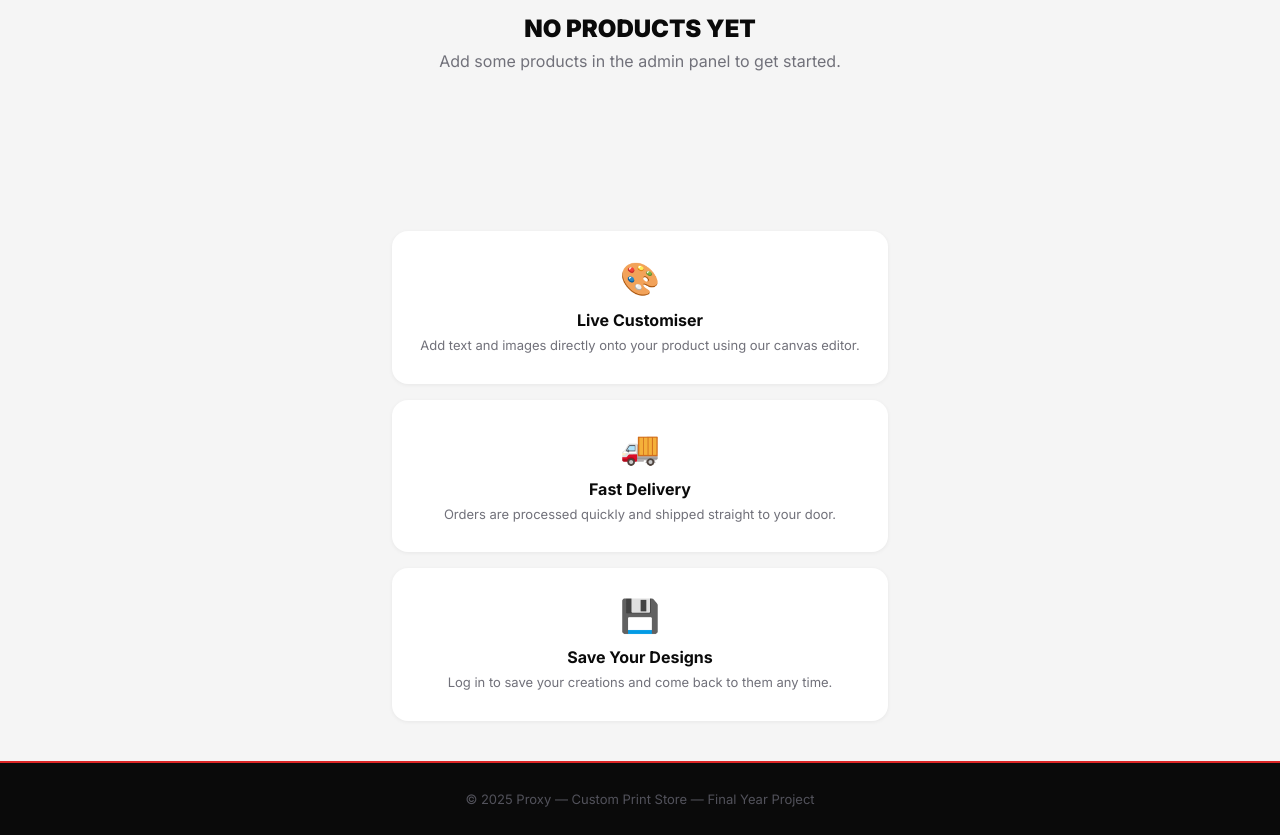
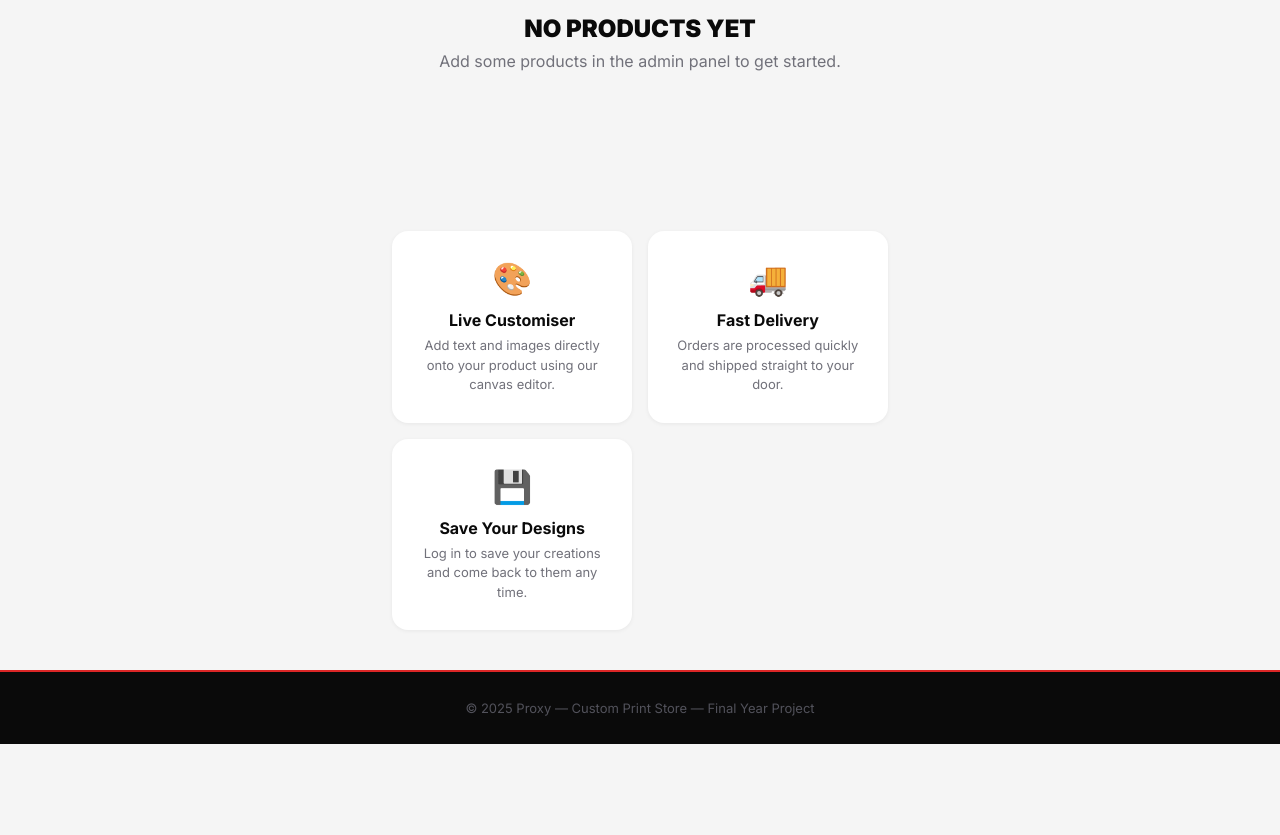
Before and after one commit to SA7866/proxy, a Django app: page / in a window 1280 px wide. Shown: the part 858-1693 px from the top of the page. After the commit the page ends 1602 px from the top, so only its background shows below. Run offline with Django 5.2, Linux system fonts and the light colour scheme; data that the repository does not hold is empty.

Commit message:
Reduce grid min width to show products side by side

```diff
--- a/store/static/store/styles.css
+++ b/store/static/store/styles.css
@@ -258,7 +258,7 @@ img { display: block; max-width: 100%; }
    ===================================================== */
 .grid {
   display: grid;
-  grid-template-columns: repeat(auto-fill, minmax(240px, 1fr));
+  grid-template-columns: repeat(auto-fill, minmax(200px, 1fr));
   gap: 24px;
 }
 
@@ -869,7 +869,7 @@ img { display: block; max-width: 100%; }
    ===================================================== */
 .designs-grid {
   display: grid;
-  grid-template-columns: repeat(auto-fill, minmax(240px, 1fr));
+  grid-template-columns: repeat(auto-fill, minmax(200px, 1fr));
   gap: 24px;
 }
 
```
